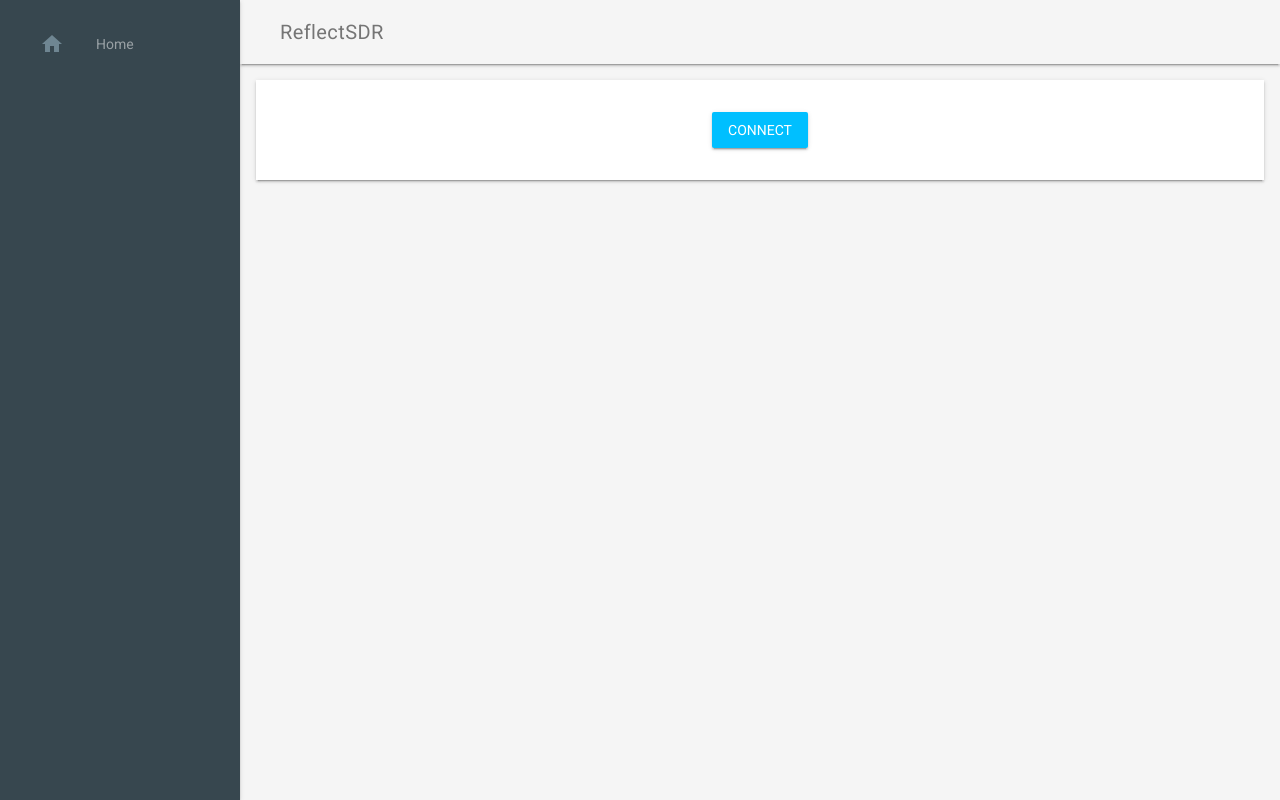
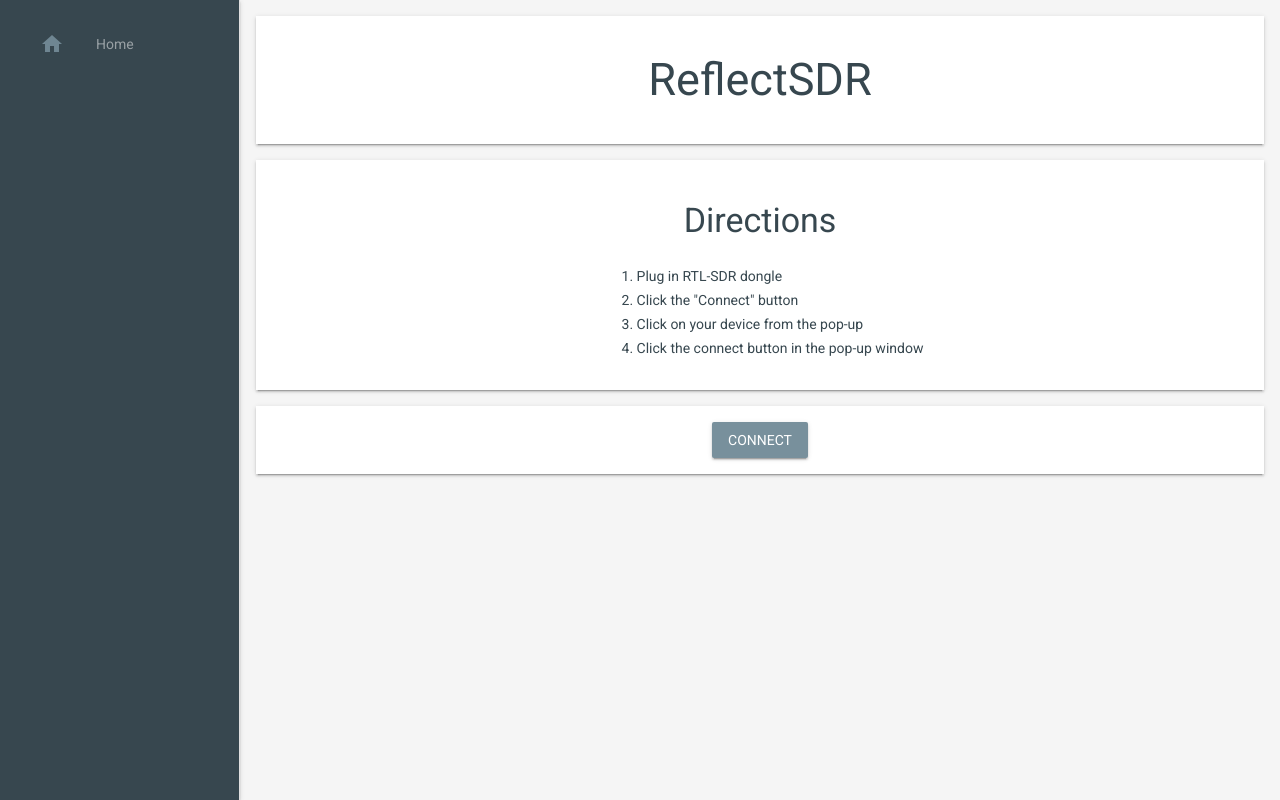
Before and after one commit to cdgco/ReflectSDR, a plain HTML site: page index.html in a window 1280 px wide. Drawn offline with nearby package versions, Linux system fonts and the light colour scheme.

Commit message:
Update index.html

```diff
--- a/index.html
+++ b/index.html
@@ -1,122 +1,63 @@
-<!DOCTYPE html>
-<html lang="en" class="mdl-js">
+<html lang="en">
     <head>
         <meta charset="utf-8">
-    <meta http-equiv="X-UA-Compatible" content="IE=edge">
-    <meta name="description" content="A front-end template that helps you build fast, modern mobile web apps.">
-    <meta name="viewport" content="width=device-width, initial-scale=1.0, minimum-scale=1.0">
-    <title>ReflectSDR Demo</title>
-
+        <title>ReflectSDR</title>
         <link rel="stylesheet" href="https://fonts.googleapis.com/css?family=Roboto:regular,bold,italic,thin,light,bolditalic,black,medium&amp;lang=en">
         <link rel="stylesheet" href="https://fonts.googleapis.com/icon?family=Material+Icons">
         <link rel="stylesheet" href="https://code.getmdl.io/1.3.0/material.cyan-light_blue.min.css">
         <link rel="stylesheet" href="styles.css">
-    <style>
-    #view-source {
-      position: fixed;
-      display: block;
-      right: 0;
-      bottom: 0;
-      margin-right: 40px;
-      margin-bottom: 40px;
-      z-index: 900;
-    }
-    </style>
     </head>
 
     <body class="vsc-initialized">
-    <div class="mdl-layout__container"><div class="demo-layout mdl-layout mdl-js-layout mdl-layout--fixed-drawer mdl-layout--fixed-header has-drawer is-upgraded" data-upgraded=",MaterialLayout">
-      <header class="demo-header mdl-layout__header mdl-color--grey-100 mdl-color-text--grey-600 is-casting-shadow">
-        <div class="mdl-layout__header-row">
-          <span class="mdl-layout-title">ReflectSDR</span>
-        </div>
-      </header>
-      <div class="demo-drawer mdl-layout__drawer mdl-color--blue-grey-900 mdl-color-text--blue-grey-50" aria-hidden="true">
+        <div class="mdl-layout__container">
+            <div class="demo-layout mdl-layout mdl-layout--fixed-drawer mdl-layout--fixed-header">
+                <div class="mdl-layout__drawer mdl-color--blue-grey-900 mdl-color-text--blue-grey-50">
                 <nav class="demo-navigation mdl-navigation mdl-color--blue-grey-800">
-          <a class="mdl-navigation__link" href=""><i class="mdl-color-text--blue-grey-400 material-icons" role="presentation">home</i>Home</a>
+                  <a class="mdl-navigation__link" href=""><i class="mdl-color-text--blue-grey-400 material-icons">home</i>Home</a>
                 </nav>
             </div>
             <main class="mdl-layout__content mdl-color--grey-100">
-        <div class="mdl-grid demo-content">
-          <div class="demo-charts mdl-color--white mdl-shadow--2dp mdl-cell mdl-cell--12-col mdl-grid">
-
+                <div class="mdl-grid">
+                      <div class="mdl-color--white mdl-shadow--2dp mdl-cell mdl-cell--12-col mdl-grid">
                            <center class="mdl-cell mdl-cell--12-col mdl-cell--12-col-desktop">
-    <p>
-      <button id="connect" class="mdl-button mdl-js-button mdl-button--raised mdl-js-ripple-effect mdl-button--accent;" style="margin-top: 16px;background-color:deepskyblue ;color:white;">Connect</button>
-    </p>
+                                <div>
+                                    <h2 style="color:#37474f;font-weight:500;">ReflectSDR</h2>
+                                </div>
+                            </center>
+                        </div>
+                          <div class="mdl-color--white mdl-shadow--2dp mdl-cell mdl-cell--12-col mdl-grid">
+                           <div class="mdl-cell mdl-cell--12-col mdl-cell--12-col-desktop">
+                              <div style="color:#37474f">
+                                    <center><h3>Directions</h3>
+                                    <ol style="width:fit-content;text-align: left">
+                                        <li>Plug in RTL-SDR dongle</li>
+                                        <li>Click the "Connect" button</li>
+                                        <li>Click on your device from the pop-up</li>
+                                        <li>Click the connect button in the pop-up window</li>
+                                    </ol></center>
+                                </div>
+                              </div>
+                        </div>
+                        <div class="mdl-color--white mdl-shadow--2dp mdl-cell mdl-cell--12-col mdl-grid">
+                           <center class="mdl-cell mdl-cell--12-col mdl-cell--12-col-desktop">
+                               <button id="connect" class="mdl-button mdl-button--raised mdl-button--accent;" style="background-color:#78909c ;color:white;">Connect</button>
                                 <div id="info" style="display:none">
-    <p>
+                                    <p style="margin-top: 16px;">
                                         Manufacturer ID: <span id="1"></span>    <br>
                                         Product ID: <span id="2"></span>  <br>
                                         Product Version: <span id="4"></span>  <br>
                                         USB Version: <span id="5"></span>    <br>
                                         Device Class: <span id="6"></span>    <br>
                                         Device Protocol: <span id="3"></span>  <br>
-                <span id="status"></span>
-
                                     </p>
                                 </div>
                             </center>
-
-
                         </div>
-
-
                     </div>
                 </main>
-    <div class="mdl-layout__obfuscator"></div></div></div>
-      <svg xmlns="http://www.w3.org/2000/svg" xmlns:xlink="http://www.w3.org/1999/xlink" version="1.1" style="position: fixed; left: -1000px; height: -1000px;">
-        <defs>
-          <mask id="piemask" maskContentUnits="objectBoundingBox">
-            <circle cx="0.5" cy="0.5" r="0.49" fill="white"></circle>
-            <circle cx="0.5" cy="0.5" r="0.40" fill="black"></circle>
-          </mask>
-          <g id="piechart">
-            <circle cx="0.5" cy="0.5" r="0.5"></circle>
-            <path d="M 0.5 0.5 0.5 0 A 0.5 0.5 0 0 1 0.95 0.28 z" stroke="none" fill="rgba(255, 255, 255, 0.75)"></path>
-          </g>
-        </defs>
-      </svg>
-      <svg version="1.1" xmlns="http://www.w3.org/2000/svg" xmlns:xlink="http://www.w3.org/1999/xlink" viewBox="0 0 500 250" style="position: fixed; left: -1000px; height: -1000px;">
-        <defs>
-          <g id="chart">
-            <g id="Gridlines">
-              <line fill="#888888" stroke="#888888" stroke-miterlimit="10" x1="0" y1="27.3" x2="468.3" y2="27.3"></line>
-              <line fill="#888888" stroke="#888888" stroke-miterlimit="10" x1="0" y1="66.7" x2="468.3" y2="66.7"></line>
-              <line fill="#888888" stroke="#888888" stroke-miterlimit="10" x1="0" y1="105.3" x2="468.3" y2="105.3"></line>
-              <line fill="#888888" stroke="#888888" stroke-miterlimit="10" x1="0" y1="144.7" x2="468.3" y2="144.7"></line>
-              <line fill="#888888" stroke="#888888" stroke-miterlimit="10" x1="0" y1="184.3" x2="468.3" y2="184.3"></line>
-            </g>
-            <g id="Numbers">
-              <text transform="matrix(1 0 0 1 485 29.3333)" fill="#888888" font-family="'Roboto'" font-size="9">500</text>
-              <text transform="matrix(1 0 0 1 485 69)" fill="#888888" font-family="'Roboto'" font-size="9">400</text>
-              <text transform="matrix(1 0 0 1 485 109.3333)" fill="#888888" font-family="'Roboto'" font-size="9">300</text>
-              <text transform="matrix(1 0 0 1 485 149)" fill="#888888" font-family="'Roboto'" font-size="9">200</text>
-              <text transform="matrix(1 0 0 1 485 188.3333)" fill="#888888" font-family="'Roboto'" font-size="9">100</text>
-              <text transform="matrix(1 0 0 1 0 249.0003)" fill="#888888" font-family="'Roboto'" font-size="9">1</text>
-              <text transform="matrix(1 0 0 1 78 249.0003)" fill="#888888" font-family="'Roboto'" font-size="9">2</text>
-              <text transform="matrix(1 0 0 1 154.6667 249.0003)" fill="#888888" font-family="'Roboto'" font-size="9">3</text>
-              <text transform="matrix(1 0 0 1 232.1667 249.0003)" fill="#888888" font-family="'Roboto'" font-size="9">4</text>
-              <text transform="matrix(1 0 0 1 309 249.0003)" fill="#888888" font-family="'Roboto'" font-size="9">5</text>
-              <text transform="matrix(1 0 0 1 386.6667 249.0003)" fill="#888888" font-family="'Roboto'" font-size="9">6</text>
-              <text transform="matrix(1 0 0 1 464.3333 249.0003)" fill="#888888" font-family="'Roboto'" font-size="9">7</text>
-            </g>
-            <g id="Layer_5">
-              <polygon opacity="0.36" stroke-miterlimit="10" points="0,223.3 48,138.5 154.7,169 211,88.5
-              294.5,80.5 380,165.2 437,75.5 469.5,223.3 	"></polygon>
-            </g>
-            <g id="Layer_4">
-              <polygon stroke-miterlimit="10" points="469.3,222.7 1,222.7 48.7,166.7 155.7,188.3 212,132.7
-              296.7,128 380.7,184.3 436.7,125 	"></polygon>
-            </g>
-          </g>
-        </defs>
-      </svg>
-
-    <script src="https://code.getmdl.io/1.3.0/material.min.js"></script>
-
-
-<div style="background-color: rgb(255, 143, 0); display: none; color: white; text-align: center; position: fixed; top: 0px; left: 0px; width: 100%; height: auto; min-width: 100%; min-height: auto; max-width: 100%; font-style: normal; font-variant: normal; font-weight: normal; font-stretch: normal; font-size: 12px; line-height: normal; font-family: &quot;Helvetica Neue&quot;, Helvetica, Arial, Geneva, sans-serif; cursor: pointer; padding: 5px;"><span style="color: white; font-style: normal; font-variant: normal; font-weight: normal; font-stretch: normal; font-size: 12px; line-height: normal; font-family: &quot;Helvetica Neue&quot;, Helvetica, Arial, Geneva, sans-serif;">You have turned off the paragraph player. You can turn it on again from the options page.</span></div></body>
+            </div>
+        </div>
+    </body>
     <script>
         let connectButton = document.querySelector("#connect");
         connectButton.addEventListener('click', async function() {
```
Lines whose indentation alone changed are shown as unchanged.
